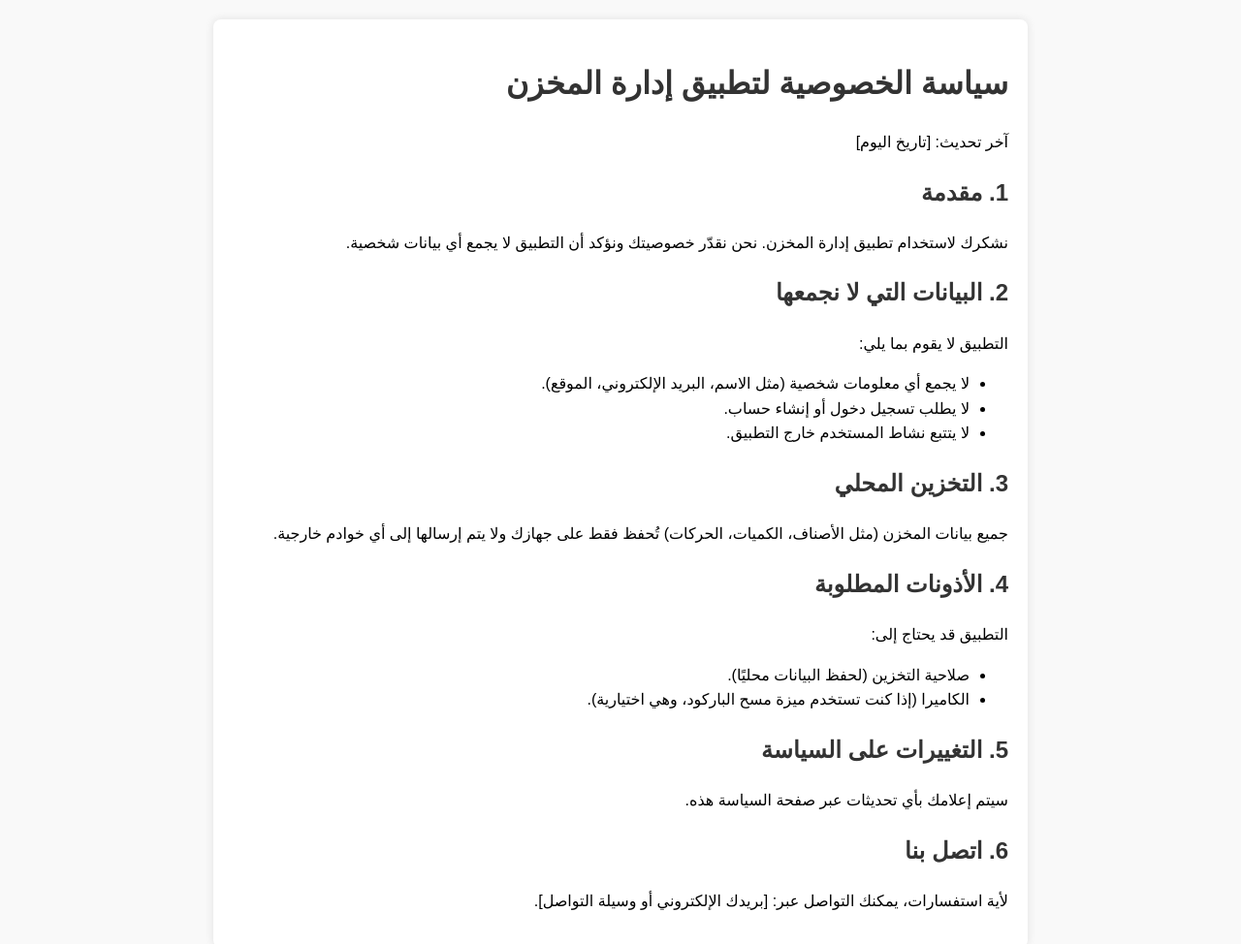
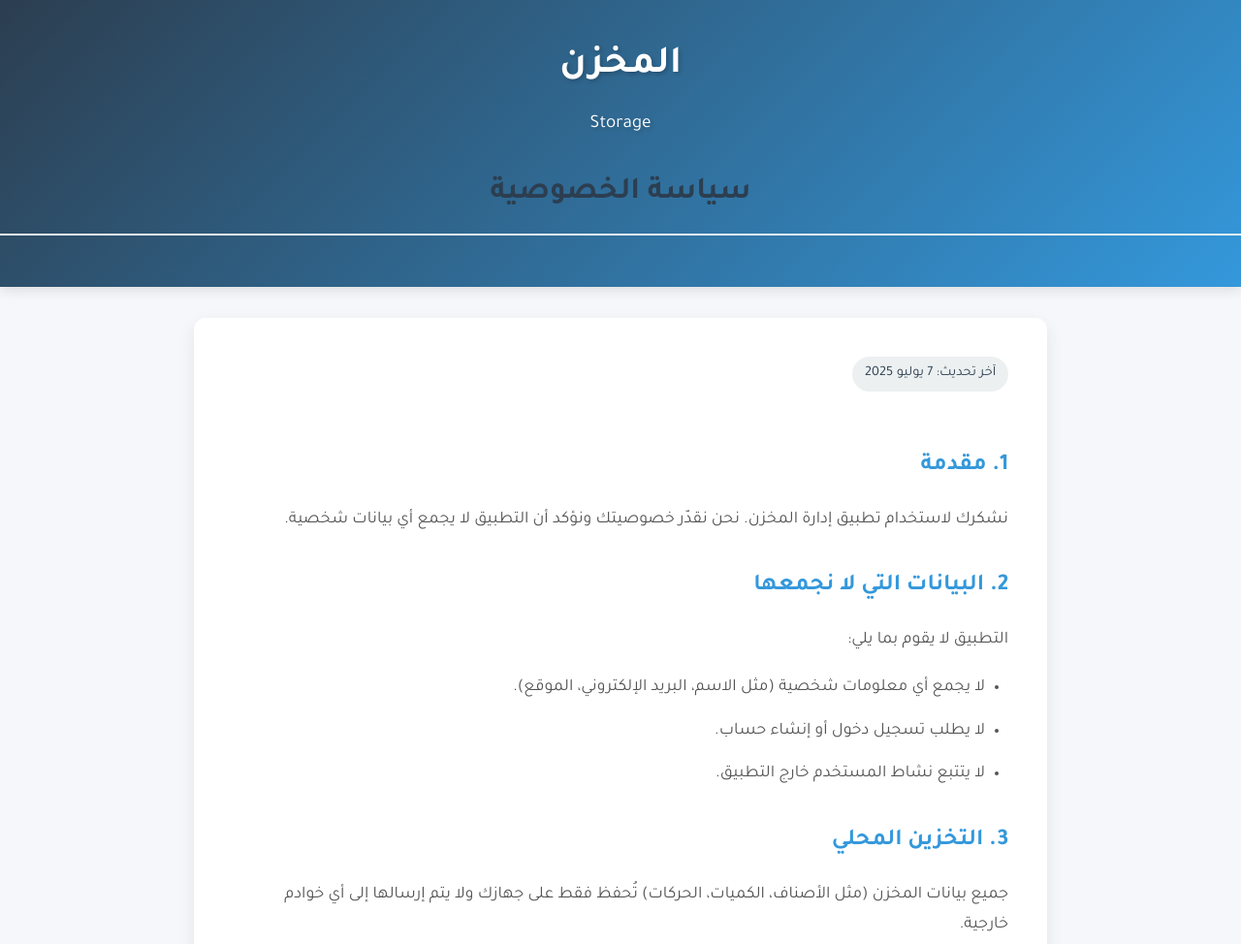
Before and after one commit to AhmedYousefDev/privacy, a plain HTML site: page index.html in a window 1280 px wide. Shown: the top 974 px of the page at 97% size. Drawn offline with Linux system fonts and the light colour scheme.

Commit message:
Update index.html

```diff
--- a/index.html
+++ b/index.html
@@ -5,30 +5,135 @@
     <meta name="viewport" content="width=device-width, initial-scale=1.0">
     <title>سياسة الخصوصية - تطبيق إدارة المخزن</title>
     <style>
+        @import url('https://fonts.googleapis.com/css2?family=Tajawal:wght@400;500;700&display=swap');
+
+        :root {
+            --primary-color: #2c3e50;
+            --secondary-color: #3498db;
+            --accent-color: #e74c3c;
+            --light-color: #ecf0f1;
+            --dark-color: #2c3e50;
+        }
+
         body {
-            font-family: Arial, sans-serif;
-            line-height: 1.6;
+            font-family: 'Tajawal', Arial, sans-serif;
+            line-height: 1.8;
             margin: 0;
-            padding: 20px;
-            background-color: #f9f9f9;
+            padding: 0;
+            background-color: #f5f7fa;
+            color: #333;
         }
+
+        .header {
+            background: linear-gradient(135deg, var(--primary-color), var(--secondary-color));
+            color: white;
+            padding: 2rem 0;
+            text-align: center;
+            margin-bottom: 2rem;
+            box-shadow: 0 4px 12px rgba(0,0,0,0.1);
+        }
+
+        .logo-container {
+            display: flex;
+            align-items: center;
+            justify-content: center;
+            margin-bottom: 1.5rem;
+        }
+
+        .logo-text {
+            font-size: 2.5rem;
+            font-weight: 700;
+            margin: 0 1rem;
+            color: white;
+            text-shadow: 2px 2px 4px rgba(0,0,0,0.2);
+        }
+
+        .logo-text span {
+            display: block;
+            font-size: 1.2rem;
+            font-weight: 400;
+            margin-top: 0.5rem;
+        }
+
         .container {
             max-width: 800px;
-            margin: 0 auto;
+            margin: 0 auto 3rem;
             background: #fff;
-            padding: 20px;
+            padding: 2.5rem;
+            border-radius: 12px;
+            box-shadow: 0 6px 18px rgba(0,0,0,0.08);
+        }
+
+        h1 {
+            color: var(--primary-color);
+            font-size: 2rem;
+            margin-top: 0;
+            border-bottom: 2px solid var(--light-color);
+            padding-bottom: 0.8rem;
+        }
+
+        h2 {
+            color: var(--secondary-color);
+            font-size: 1.5rem;
+            margin: 2rem 0 1rem;
+        }
+
+        p, li {
+            font-size: 1.1rem;
+            color: #555;
+        }
+
+        ul {
+            padding-right: 1.5rem;
+        }
+
+        li {
+            margin-bottom: 0.8rem;
+        }
+
+        .update-date {
+            background-color: var(--light-color);
+            display: inline-block;
+            padding: 0.3rem 0.8rem;
+            border-radius: 20px;
+            font-size: 0.9rem;
+            margin-bottom: 1.5rem;
+            color: var(--dark-color);
+        }
+
+        .contact-info {
+            background-color: var(--light-color);
+            padding: 1rem;
             border-radius: 8px;
-            box-shadow: 0 0 10px rgba(0,0,0,0.1);
+            margin-top: 2rem;
+            border-right: 4px solid var(--secondary-color);
         }
-        h1, h2 {
-            color: #333;
+
+        @media (max-width: 768px) {
+            .container {
+                padding: 1.5rem;
+                margin: 0 1rem 2rem;
+            }
+
+            .logo-text {
+                font-size: 2rem;
+            }
         }
     </style>
 </head>
 <body>
+    <div class="header">
+        <div class="logo-container">
+            <div class="logo-text">
+                المخزن
+                <span>Storage</span>
+            </div>
+        </div>
+        <h1>سياسة الخصوصية</h1>
+    </div>
+
     <div class="container">
-        <h1>سياسة الخصوصية لتطبيق إدارة المخزن</h1>
-        <p>آخر تحديث: [تاريخ اليوم]</p>
+        <span class="update-date">آخر تحديث: 7 يوليو 2025</span>
 
         <h2>1. مقدمة</h2>
         <p>نشكرك لاستخدام تطبيق إدارة المخزن. نحن نقدّر خصوصيتك ونؤكد أن التطبيق لا يجمع أي بيانات شخصية.</p>
@@ -54,8 +159,11 @@
         <h2>5. التغييرات على السياسة</h2>
         <p>سيتم إعلامك بأي تحديثات عبر صفحة السياسة هذه.</p>
 
-        <h2>6. اتصل بنا</h2>
-        <p>لأية استفسارات، يمكنك التواصل عبر: [بريدك الإلكتروني أو وسيلة التواصل].</p>
+        <div class="contact-info">
+            <h2>6. اتصل بنا</h2>
+            <p>لأية استفسارات حول الخصوصية، يمكنك التواصل معنا عبر:</p>
+            <p>البريد الإلكتروني: <strong>kongoph3000@gmail.com</strong></p>
+        </div>
     </div>
 </body>
 </html>
```
